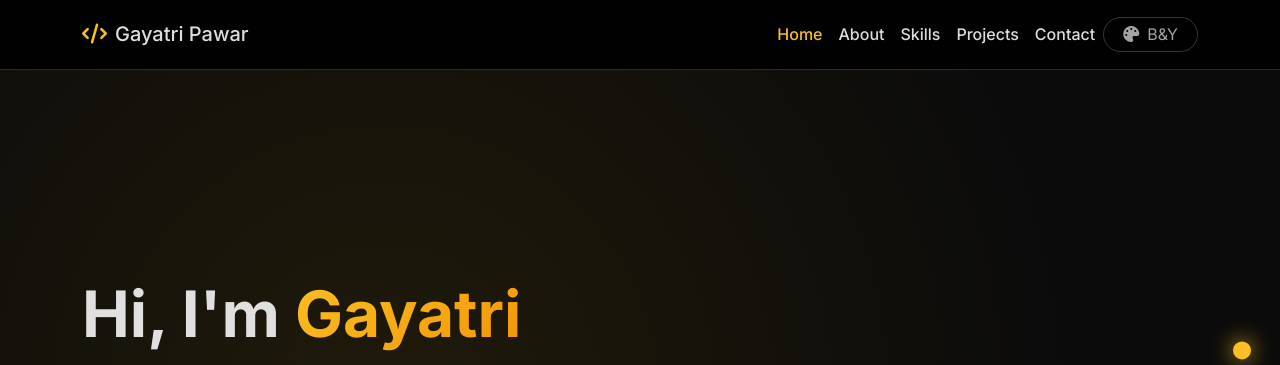
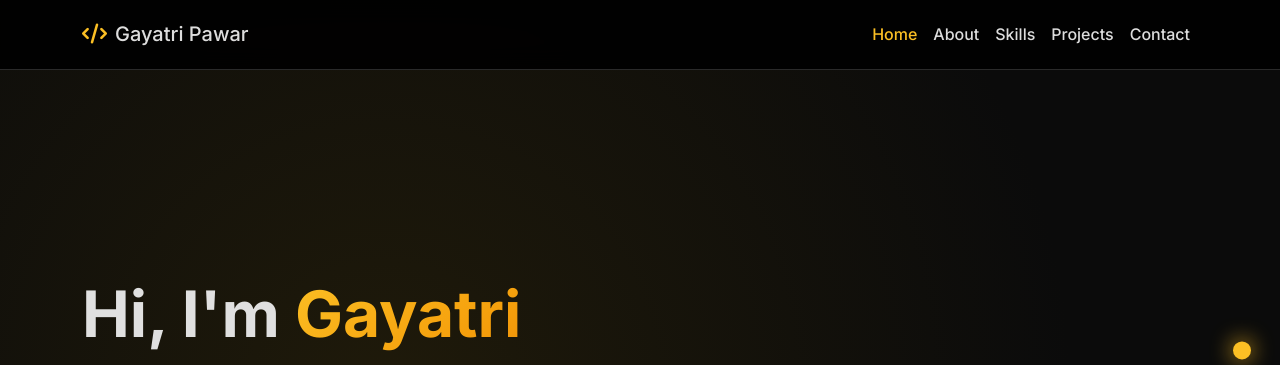
Before and after one commit to gayatripawar2004/portfolio, a plain HTML site: page index.html in a window 1280 px wide. Shown: the top 365 px of the page. Drawn offline with nearby package versions, Linux system fonts and the light colour scheme.

Commit message:
Remove theme toggle button from nav
Removed theme toggle button from navigation.

```diff
--- a/index.html
+++ b/index.html
@@ -211,9 +211,7 @@
           <li class="nav-item"><a class="nav-link" href="#skills">Skills</a></li>
           <li class="nav-item"><a class="nav-link" href="#projects">Projects</a></li>
           <li class="nav-item"><a class="nav-link" href="#contact">Contact</a></li>
-          <li class="nav-item">
-            <button class="btn theme-toggle" id="themeToggle" style="pointer-events: none; opacity:0.8;"><i class="fas fa-palette me-2"></i>B&Y</button>
-          </li>
+
         </ul>
       </div>
     </div>
```
